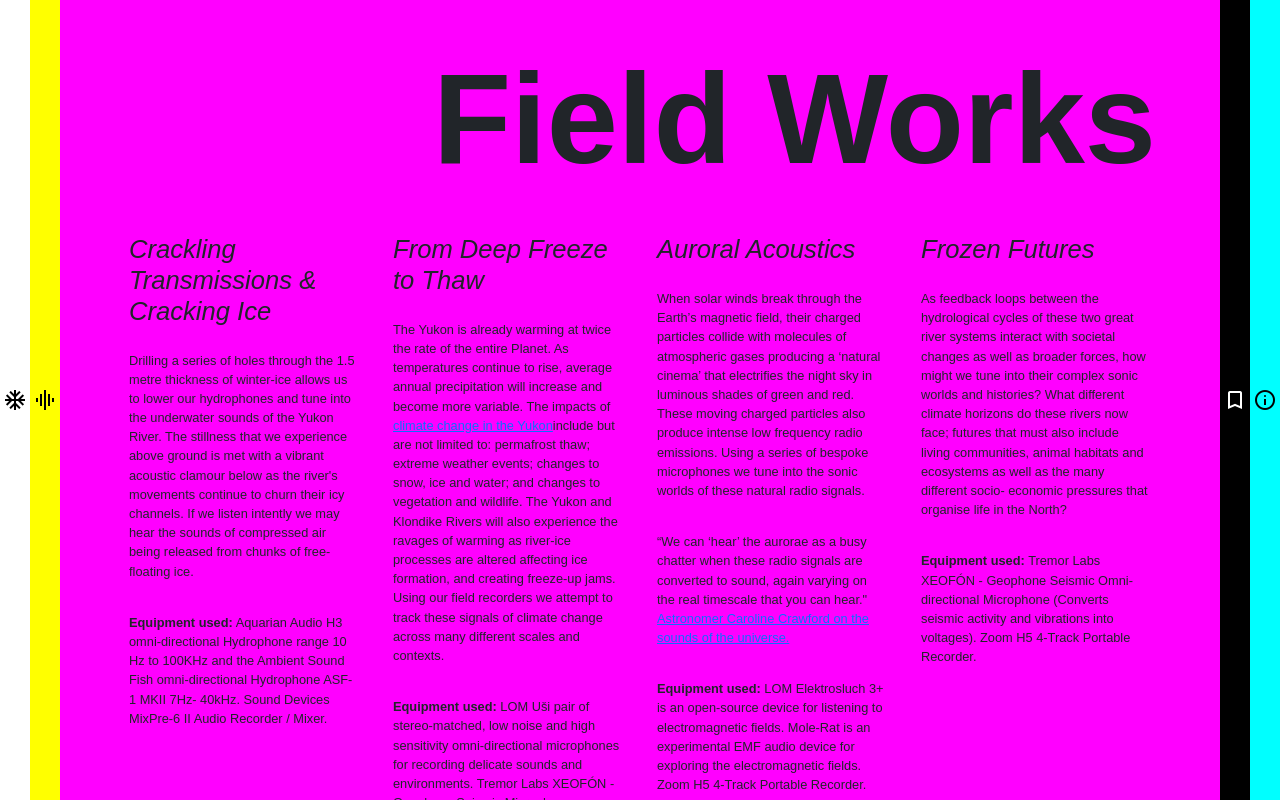
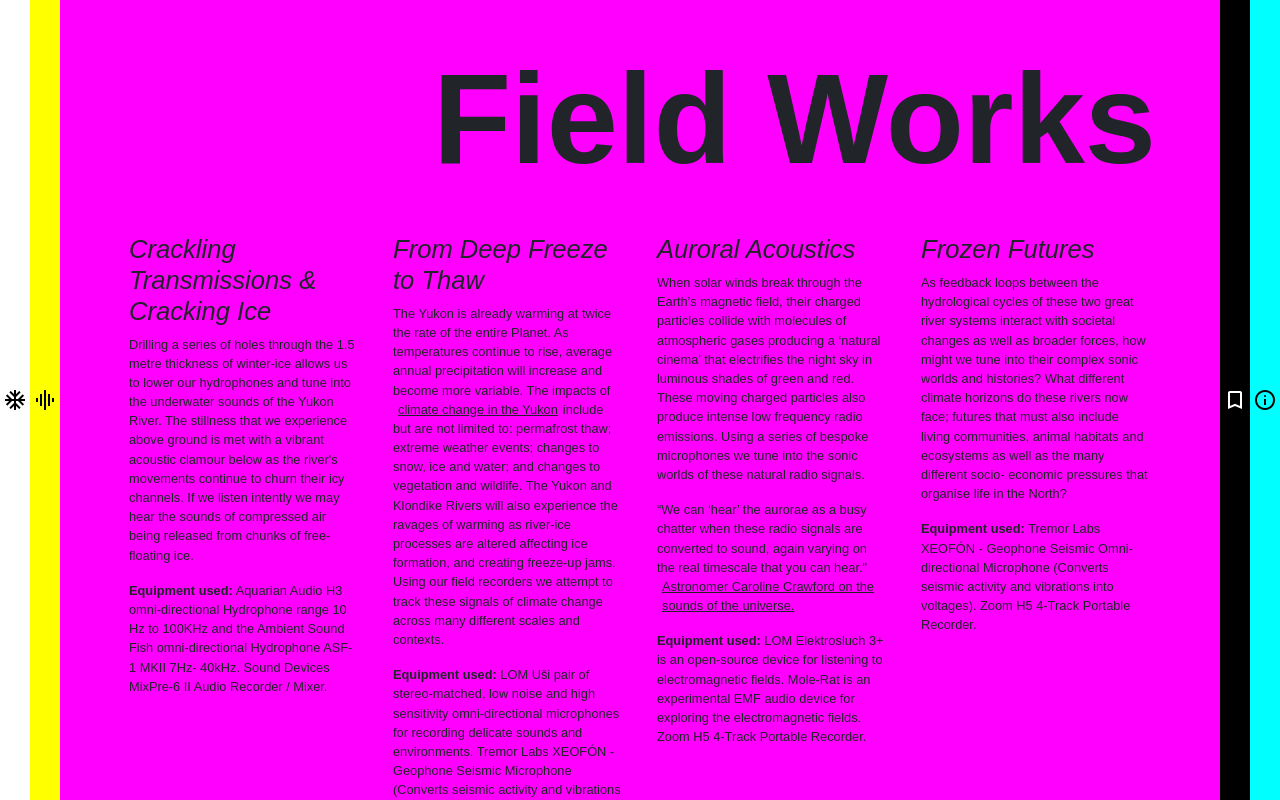
Before and after one commit to iluna007/SOUNDINGICE, a React (Vite) app: page /fieldworks in a window 1280 px wide. Built offline with nearby package versions, Linux system fonts and the light colour scheme; a web font is replaced by a local one.

Commit message:
changes in fieldworks

```diff
--- a/src/Styles/Fieldworks.css
+++ b/src/Styles/Fieldworks.css
@@ -24,12 +24,12 @@ img.img-fluid {
   font-family: "Montserrat", sans-serif;
   font-weight: normal;
   font-size: 1vw; /* Tamaño más pequeño para la descripción */
-  margin-top: 1rem;
   display: inline-block; /* Para que el fondo se ajuste al contenido */
   padding-left: 5px;
   padding-right: 5px;
   text-align: justify;
   text-align: left;
+  color: inherit;
 }
 .subtitles {
   font-family: "Montserrat2", sans-serif;
--- a/src/pages/fieldworks.jsx
+++ b/src/pages/fieldworks.jsx
@@ -51,7 +51,7 @@ const Fieldworks = () => {
 										href='https://yukon.ca/en/science-and-natural-resources/research-and-monitoring/climate-change-yukon'
 										target='_blank'
 										rel='noopener noreferrer'
-										className='glitch-link'
+										className='description_general'
 									>
 										climate change in the Yukon
 									</a>
@@ -92,7 +92,7 @@ const Fieldworks = () => {
 										href='https://www.gresham.ac.uk/watch-now/sounds-universe'
 										target='_blank'
 										rel='noopener noreferrer'
-										className='glitch-link'
+										className='description_general'
 									>
 										Astronomer Caroline Crawford on the sounds of the universe.
 									</a>
```
Also changed, not shown: 7 other files (tests, documents, lock files or other folders).
